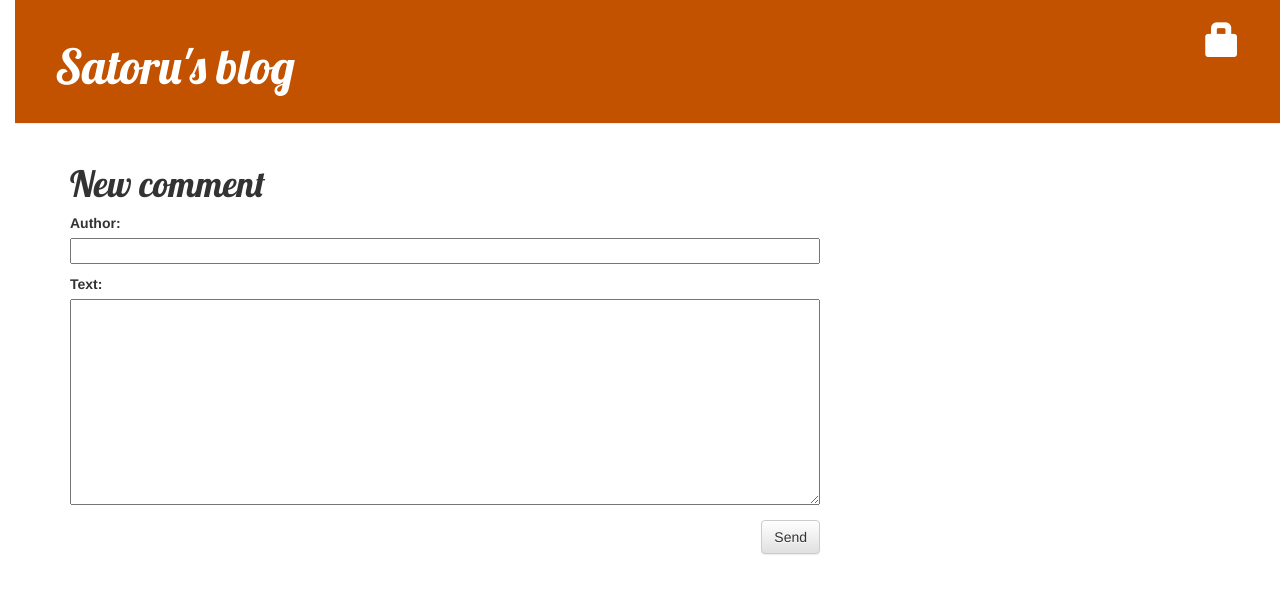
After one commit to negiseijin/my-first-blog, a Django app: page /post/1/comment/ in a window 1280 px wide. The commit adds this page. Shown: the top 594 px of the page. Run offline with Django 3.2, Linux system fonts and the light colour scheme; tables that the repository leaves empty hold one stand-in row (values such as "Sample post"); some libraries are stand-ins or nearby versions.

Commit message:
create comment model.

```diff
--- a/blog/admin.py
+++ b/blog/admin.py
@@ -1,5 +1,8 @@
 from django.contrib import admin
-from .models import Post
+
+
+from .models import Comment, Post
 
 
 admin.site.register(Post)
+admin.site.register(Comment)
--- a/blog/forms.py
+++ b/blog/forms.py
@@ -1,9 +1,16 @@
 from django import forms
 
-from .models import Post
+from .models import Post, Comment
 
 class PostForm(forms.ModelForm):
 
     class Meta:
         model = Post
         fields = ('title', 'text',)
+
+
+class CommentForm(forms.ModelForm):
+
+    class Meta:
+        model = Comment
+        fields = ('author', 'text',)
--- a/blog/models.py
+++ b/blog/models.py
@@ -16,3 +16,21 @@ class Post(models.Model):
 
     def __str__(self):
         return self.title
+
+    def approved_comments(self):
+        return self.comments.filter(approved_comment=True)
+
+
+class Comment(models.Model):
+    post = models.ForeignKey('blog.Post', on_delete=models.CASCADE, related_name='comments')
+    author = models.CharField(max_length=200)
+    text = models.TextField()
+    created_date = models.DateTimeField(default=timezone.now)
+    approved_comment = models.BooleanField(default=False)
+
+    def approve(self):
+        self.approved_comment = True
+        self.save()
+
+    def __str__(self):
+        return self.text
--- a/blog/static/css/blog.css
+++ b/blog/static/css/blog.css
@@ -53,3 +53,7 @@ h1, h2, h3, h4 {
 .post h2 a, .post h2 a:visited {
     color: #000000;
 }
+
+.comment {
+    margin: 20px 0px 20px 20px;
+}
--- /dev/null
+++ b/blog/templates/blog/add_comment_to_post.html
@@ -0,0 +1,9 @@
+{% extends 'blog/base.html' %}
+
+{% block content %}
+    <h1>New comment</h1>
+    <form method="POST" class="post-form">{% csrf_token %}
+        {{ form.as_p }}
+        <button type="submit" class="save btn btn-default">Send</button>
+    </form>
+{% endblock %}
--- a/blog/templates/blog/post_list.html
+++ b/blog/templates/blog/post_list.html
@@ -8,6 +8,7 @@
             </div>
             <h2><a href="{% url 'post_detail' pk=post.pk %}">{{ post.title }}</a></h2>
             <p>{{ post.text|linebreaksbr }}</p>
+            <a href="{% url 'post_detail' pk=post.pk %}">Comments: {{ post.approved_comments.count }}</a>
         </div>
     {% endfor %}
 {% endblock %}
--- a/blog/urls.py
+++ b/blog/urls.py
@@ -12,4 +12,7 @@ urlpatterns = [
     path('drafts/', views.post_draft_list, name='post_draft_list'),
     path('post/<pk>/publish/', views.post_publish, name='post_publish'),
     path('post/<pk>/remove/', views.post_remove, name='post_remove'),
+    path('post/<int:pk>/comment/', views.add_comment_to_post, name='add_comment_to_post'),
+    path('comment/<int:pk>/approve/', views.comment_approve, name='comment_approve'),
+    path('comment/<int:pk>/remove/', views.comment_remove, name='comment_remove'),
 ]
--- a/blog/views.py
+++ b/blog/views.py
@@ -5,8 +5,8 @@ from django.shortcuts import redirect
 from django.contrib.auth.decorators import login_required
 
 
-from .models import Post
-from .forms import PostForm
+from .models import Post, Comment
+from .forms import PostForm, CommentForm
 
 
 # Create your views here.
@@ -66,3 +66,31 @@ def post_remove(request, pk):
     post = get_object_or_404(Post, pk=pk)
     post.delete()
     return redirect('post_list')
+
+
+def add_comment_to_post(request, pk):
+    post = get_object_or_404(Post, pk=pk)
+    if request.method == "POST":
+        form = CommentForm(request.POST)
+        if form.is_valid():
+            comment = form.save(commit=False)
+            comment.post = post
+            comment.save()
+            return redirect('post_detail', pk=post.pk)
+    else:
+        form = CommentForm()
+        return render(request, 'blog/add_comment_to_post.html', {'form': form})
+
+
+@login_required
+def comment_approve(request, pk):
+    comment = get_object_or_404(Comment, pk=pk)
+    comment.approve()
+    return redirect('post_detail', pk=comment.post.pk)
+
+
+@login_required
+def comment_remove(request, pk):
+    comment = get_object_or_404(Comment, pk=pk)
+    comment.delete()
+    return redirect('post_detail', pk=comment.post.pk)
```
Also changed, not shown: blog/templates/blog/post_detail.html (+17 -0 lines), blog/migrations/0002_comment.py (added).
